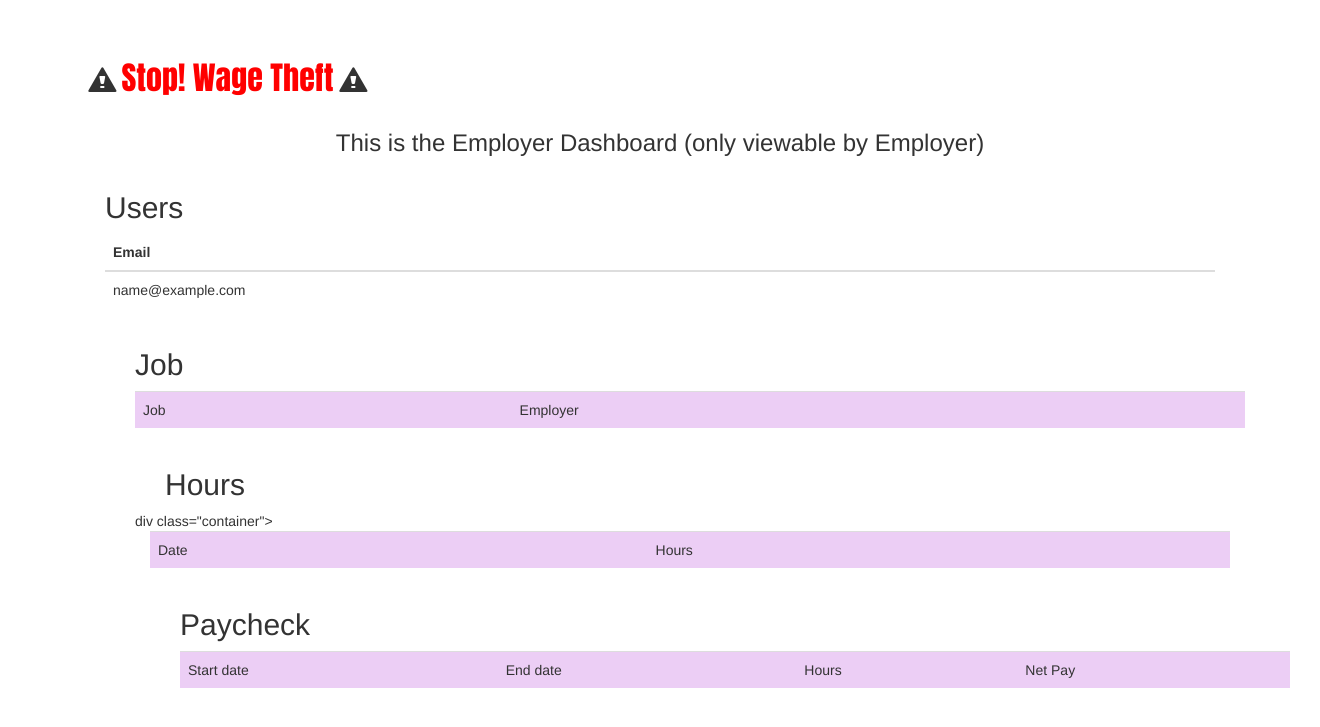
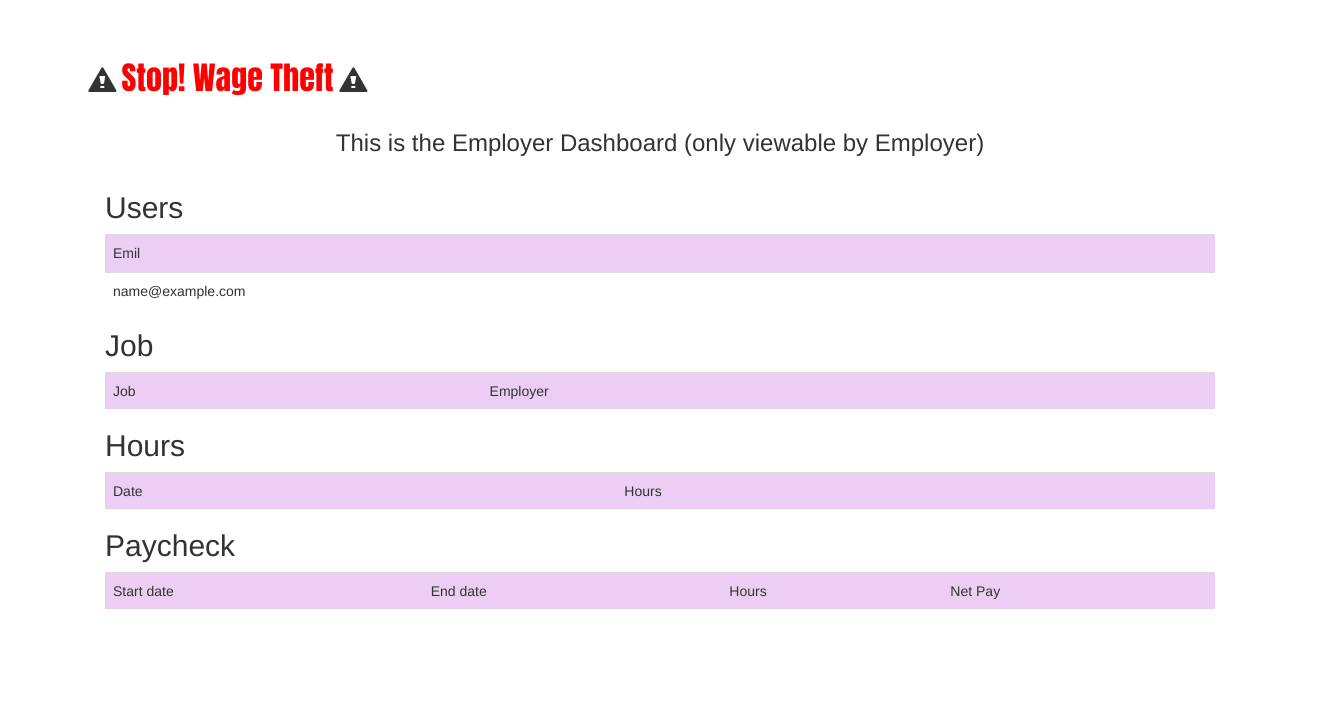
Before and after one commit to demcgee/Wage_Theft5, a PHP site: page /EmployerUI.php in a window 1320 px wide. Shown: the part 53-780 px from the top of the page. Run offline with PHP 8.4, Linux system fonts and the light colour scheme; the visitor is signed in with stand-in values (Sample User, id 1); data that the repository does not hold is empty.

Commit message:
Update EmployerUI.php

```diff
--- a/EmployerUI.php
+++ b/EmployerUI.php
@@ -53,17 +53,14 @@
 	<h2><?php echo "Users"; ?></h2>
 </div>
 </div>
-
 <div class="container">
 <div class="col-xs-12">
 <table class="table table-hover">
 
-<!-- Titles for table -->
-<thead>
-<tr>
-	<th>Email</th>
+<tr style="background:#ECCEF5 !important">
+	<td>Emil</td>
 </tr>
-</thead>
+
 
 <tbody>
 <?php
@@ -89,16 +86,11 @@
 <!----------------->
 <!---List JOB--->
 <!----------------->
-<div class="container">
-<div class="col-xs-12">
+
 	<h2><?php echo "Job"; ?></h2>
-</div>
-</div>
-
 
 <!--Table about Job-->
-<div class="container">
-<div class="col-xs-12">
+
 <table class="table table-hover">
 
 <tr style="background:#ECCEF5 !important">
@@ -128,16 +120,13 @@
 <!----------------->
 <!---List Hours--->
 <!----------------->
-<div class="container">
-<div class="col-xs-12">
+
 	<h2><?php echo "Hours"; ?></h2>
-</div>
-</div>
+
 
 
 <!--Table about Hours-->
-div class="container">
-<div class="col-xs-12">
+
 <table class="table table-hover">
 
 <tr style="background:#ECCEF5 !important">
@@ -168,14 +157,11 @@ div class="container">
 <!----------------->
 <!---List Paycheck--->
 <!----------------->
-<div class="container">
-<div class="col-xs-12">
+
 	<h2><?php echo "Paycheck"; ?></h2>
-</div>
-</div>
+
 <!-- Table about Paycheck -->
-<div class="container">
-<div class="col-xs-12">
+
 <table class="table table-hover">
 
 <tr style="background:#ECCEF5 !important">
```
